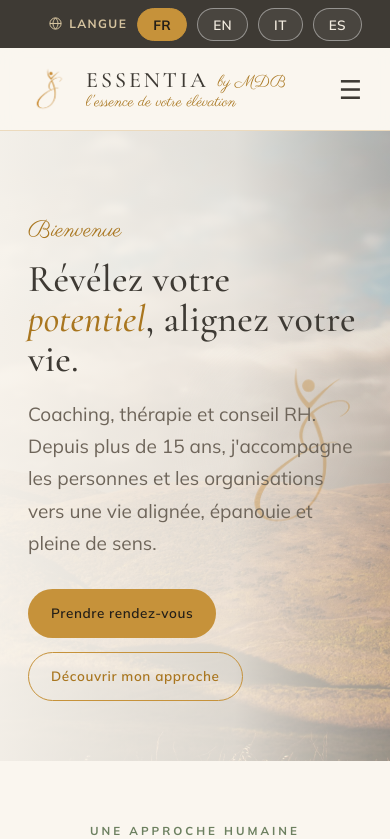
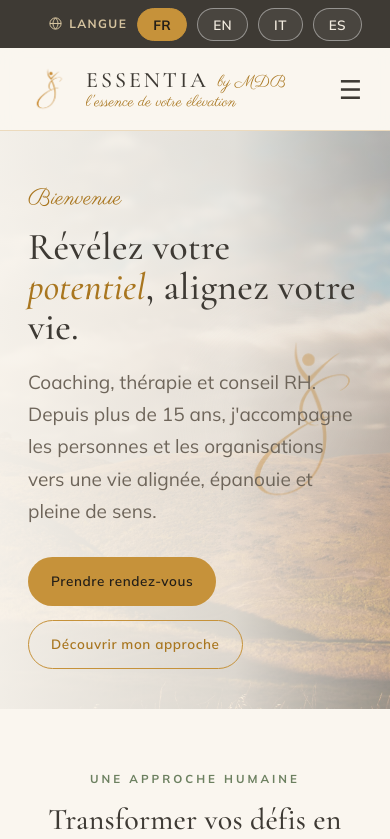
Before and after one commit to addyap/essentia-myriam, a Next.js app: page / in a window 390 px wide. Shown: the top 839 px of the page. Built offline with nearby package versions, Linux system fonts and the light colour scheme.

Commit message:
Cut hero padding further — still read as oversized at 120px/100px
Halved it again (72px/60px desktop, 48px/40px mobile) so the hero
reads as a compact band instead of dominating the viewport.

```diff
--- a/app/globals.css
+++ b/app/globals.css
@@ -72,7 +72,7 @@ h2.big{font-size:clamp(30px,4vw,46px);font-weight:500}
 .center .divider{margin:22px auto}
 
 /* ---------- photo-ready full-bleed hero ---------- */
-.hero-full{position:relative;min-height:0;padding:120px 0 100px;display:flex;align-items:center;overflow:hidden;background:var(--cream)}
+.hero-full{position:relative;min-height:0;padding:72px 0 60px;display:flex;align-items:center;overflow:hidden;background:var(--cream)}
 .hero-photo{position:absolute;inset:0;z-index:0;background-size:cover;background-position:center;background:linear-gradient(180deg,#eef3ea 0%,#e3ece0 45%,#efe6d6 100%)}
 .hero-photo .glow{position:absolute;top:13%;right:24%;width:210px;height:210px;border-radius:50%;background:radial-gradient(circle,rgba(246,228,184,.9),rgba(246,228,184,0));filter:blur(6px)}
 .hero-photo .hills2{position:absolute;left:0;right:0;bottom:0;height:48%}
@@ -198,7 +198,7 @@ footer ul a:hover{color:var(--gold-soft)}
   .band{padding:40px 26px}
   section{padding:60px 0}
   .hero-mark-bg{width:170px;height:222px;opacity:.35;right:0}
-  .hero-full{padding:80px 0 60px}
+  .hero-full{padding:48px 0 40px}
   .hero-scrim{background:linear-gradient(90deg,rgba(250,246,239,.96) 0%,rgba(250,246,239,.86) 60%,rgba(250,246,239,.55) 100%)}
   .foot-grid{grid-template-columns:1fr 1fr}
 }
```
